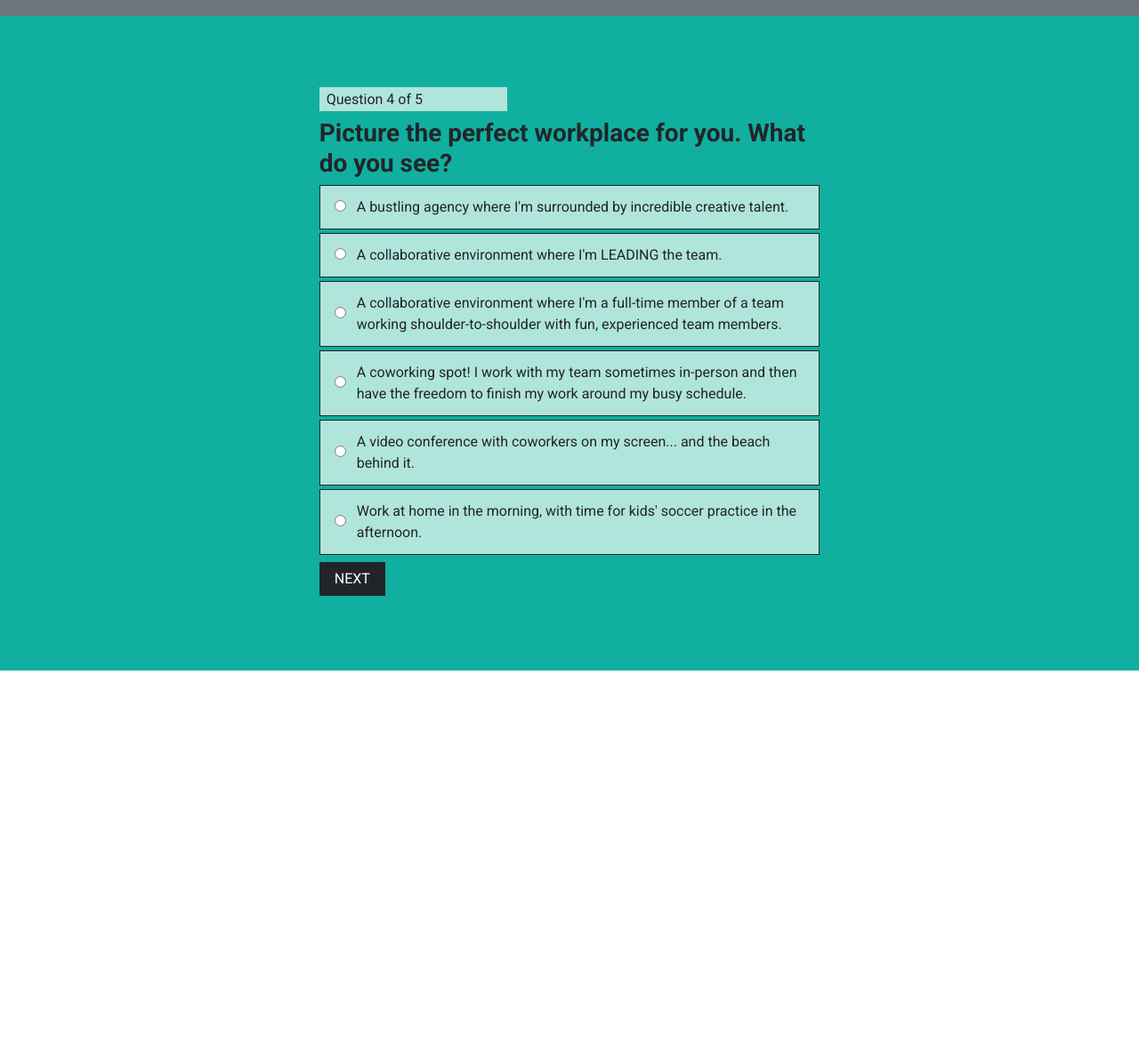
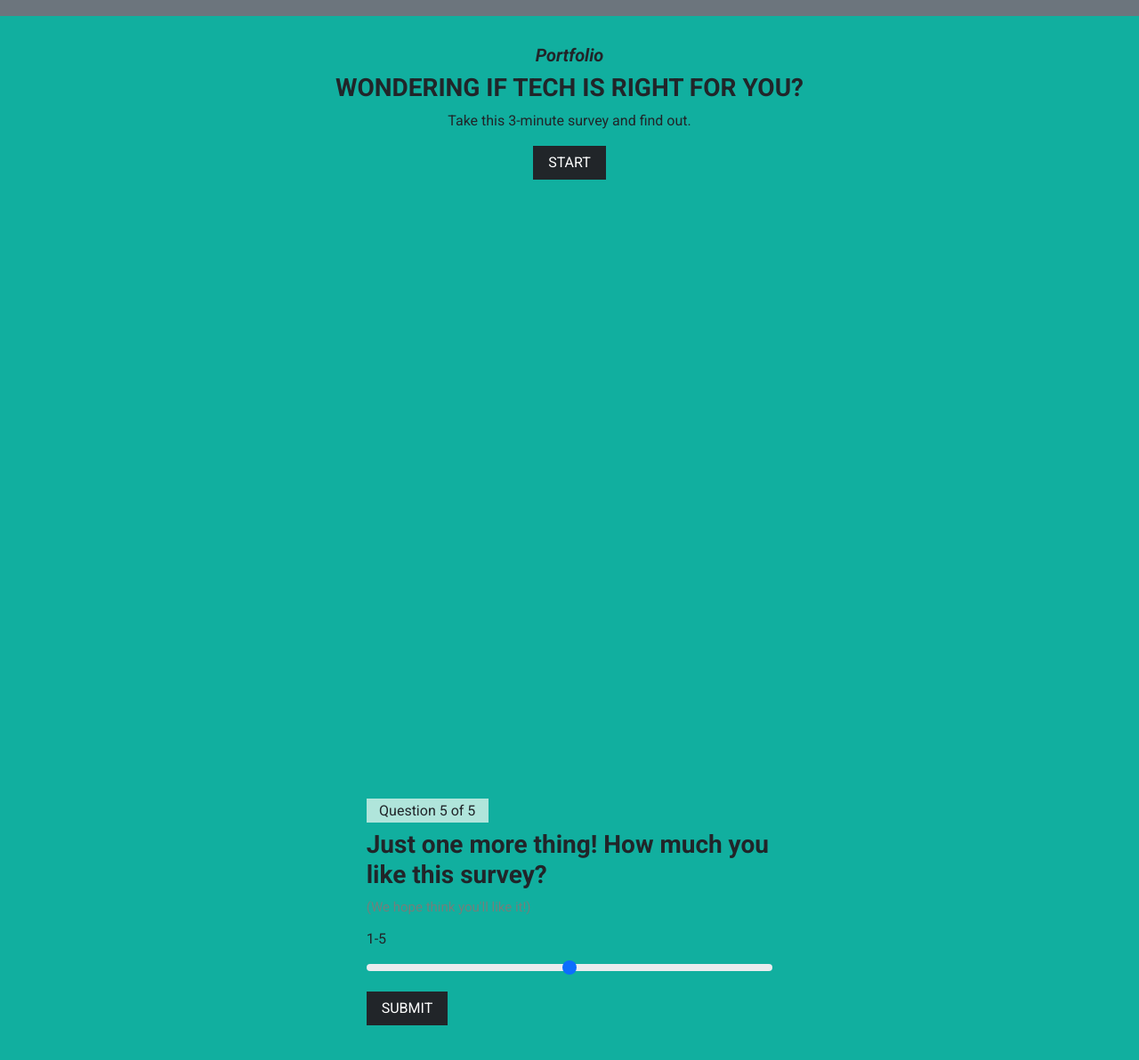
Before and after one commit to daliborb1986/SmartInIt-Zadatak9, a plain HTML site: page survey.html in a window 1280 px wide. Shown: the part 46-1238 px from the top of the page at 89% size. Before the commit the page ends 800 px from the top, so only its background shows below. Drawn offline with nearby package versions, Linux system fonts and the light colour scheme.

Commit message:
Started working on JavaScript

```diff
--- a/script.js
+++ b/script.js
@@ -9,3 +9,13 @@ function checkFirstName() {
     alert('Name must be filled out');
   }
 }
+let titleUpperCase = document.getElementById('firstPageTitle');
+
+titleUpperCase.style.textTransform = 'uppercase';
+titleUpperCase.style.fontWeight = "bold"
+
+let titleHeader = document.getElementById('titleHeader');
+titleHeader.style.fontStyle = 'italic';
+titleHeader.style.fontWeight = "bold"
+
+const btnStart = document.getElementById('startButton');
--- a/styles.css
+++ b/styles.css
@@ -214,9 +214,10 @@ body {
 
 /* ///// Survey CSS ////// */
 
-#firstName {
-  font-size: 13px;
+#noteToUser {
+  font-size: 15px;
   color: #72807c;
+
 }
 .bg-color-survey {
   background-color: #b0e5db;
--- a/survey.html
+++ b/survey.html
@@ -70,7 +70,7 @@
               <li class="nav-item">
                 <a
                   class="nav-link mx-lg-3 text-light navigation-button"
-                  href="#contact"
+                  href="./survey.html"
                   >Survey</a
                 >
               </li>
@@ -78,14 +78,12 @@
           </div>
         </div>
       </nav>
-      <section class="survey-section bg-color d-flex flex-column d-none">
+      <section class="survey-section bg-color d-flex flex-column">
         <div class="container-fluid text-center mt-5">
           <div class="mt-5">
-            <h5 class="fw-bold fst-italic">Portfolio</h5>
+            <h5 id="titleHeader">Portfolio</h5>
           </div>
-          <h3 class="text-uppercase fw-bold">
-            Wondering if tech is right for you?
-          </h3>
+          <h3 id="firstPageTitle">Wondering if tech is right for you?</h3>
           <p>Take this 3-minute survey and find out.</p>
           <button
             id="startButton"
@@ -110,7 +108,7 @@
               <div class="col col-lg-12">
                 <h3 class="fw-bold">Before we dive in, what's your name?</h3>
                 <label for="name"
-                  ><span id="firstName">(First name's fine!)</span></label
+                  ><span id="noteToUser">(First name's fine!)</span></label
                 >
                 <br />
                 <div class="input-group my-2">
@@ -363,7 +361,7 @@
 
       <section
         id="page4"
-        class="survey-section bg-color d-flex align-items-start "
+        class="survey-section bg-color d-flex align-items-start d-none"
       >
         <div
           class="container d-flex flex-column justify-content-center align-items-start mt-5"
@@ -470,6 +468,47 @@
           </div>
         </div>
       </section>
+      <section
+        id="page5"
+        class="survey-section bg-color d-flex align-items-start"
+      >
+        <div
+          class="container d-flex flex-column justify-content-center align-items-start mt-5"
+        >
+          <div class="row align-self-center mt-5">
+            <div class="offset-md-1 col col-md-10">
+              <div class="offset-md-1 col-3 mt-5 text-center">
+                <h6 class="bg-color-survey p-1 px-2">Question 5 of 5</h6>
+              </div>
+              <div class="offset-md-1 col-md-10 mb-1">
+                <h3 class="fw-bold mt-2">
+                  Just one more thing! How much you like this survey?
+                </h3>
+                <span id="noteToUser">(We hope think you'll like it!)</span>
+              </div>
+              <div class="offset-md-1 col-md-10 mb-1 align-items-center">
+                <label for="customRange2" class="form-label mt-2">1-5</label>
+                <input
+                  type="range"
+                  class="form-range"
+                  min="1"
+                  max="5"
+                  id="customRange2"
+                />
+              </div>
+
+              <div class="offset-md-1">
+                <button
+                  id="nextButton"
+                  class="btn btn-dark rounded-0 px-3 mt-1 text-uppercase"
+                >
+                  Submit
+                </button>
+              </div>
+            </div>
+          </div>
+        </div>
+      </section>
     </div>
 
     <script
```
Also changed, not shown: index.html (+7 -0 lines), portfolio.html (+7 -0 lines).
